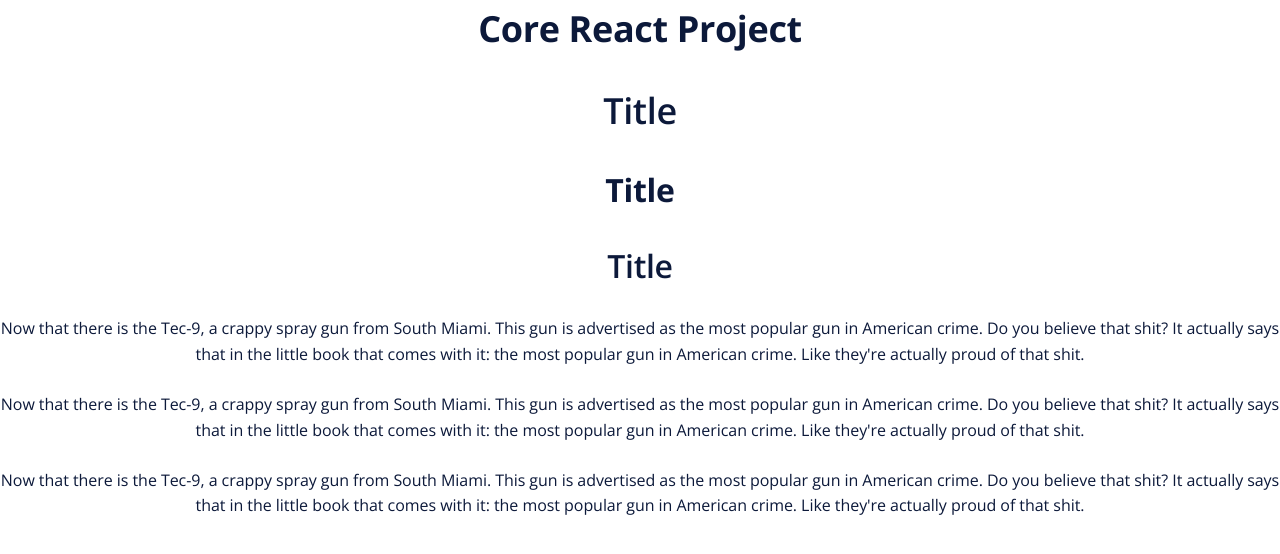
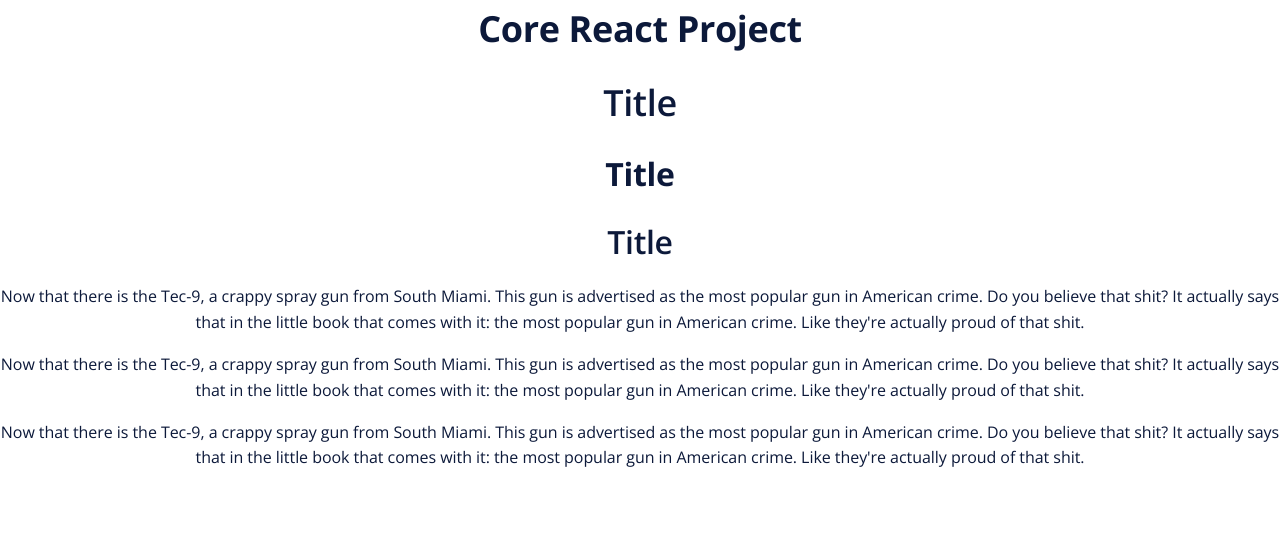
Before and after one commit to laurencedorman/toolkit, a React (Create React App) app: page / in a window 1280 px wide. Shown: the top 554 px of the page. Built offline with nearby package versions, Linux system fonts and the light colour scheme.

Commit message:
Update global typo styles

```diff
--- a/src/typo.scss
+++ b/src/typo.scss
@@ -22,7 +22,6 @@ h1, h2, h3, h4 { letter-spacing: -0.01em }
 
 .subTitle, .text, .link, .label,
 p, a, ul, li, ol, figure, pre, table, span, label, fieldset {
-  margin-bottom: 1.5rem;
   letter-spacing: -0.003em;
   > span, a {
     font-size: inherit;
@@ -45,5 +44,5 @@ a, .link {
 
 h1, h2, h3, h4, p, a, ul, li, ol, figure, pre, table, span, label, fieldset {
   line-height: 1.618;
-  margin-bottom: 1.5rem
+  margin-bottom: 1rem
 }
```
